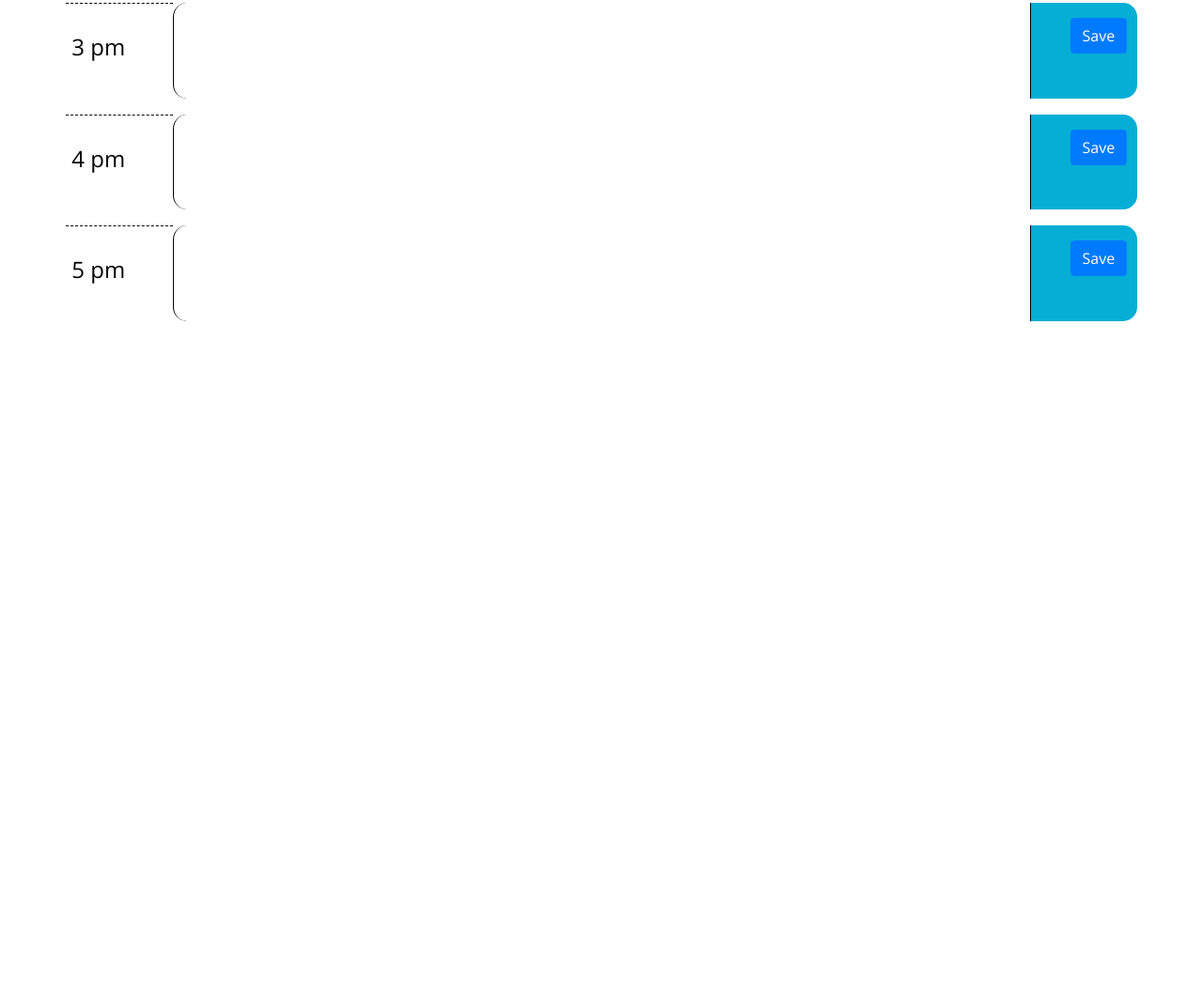
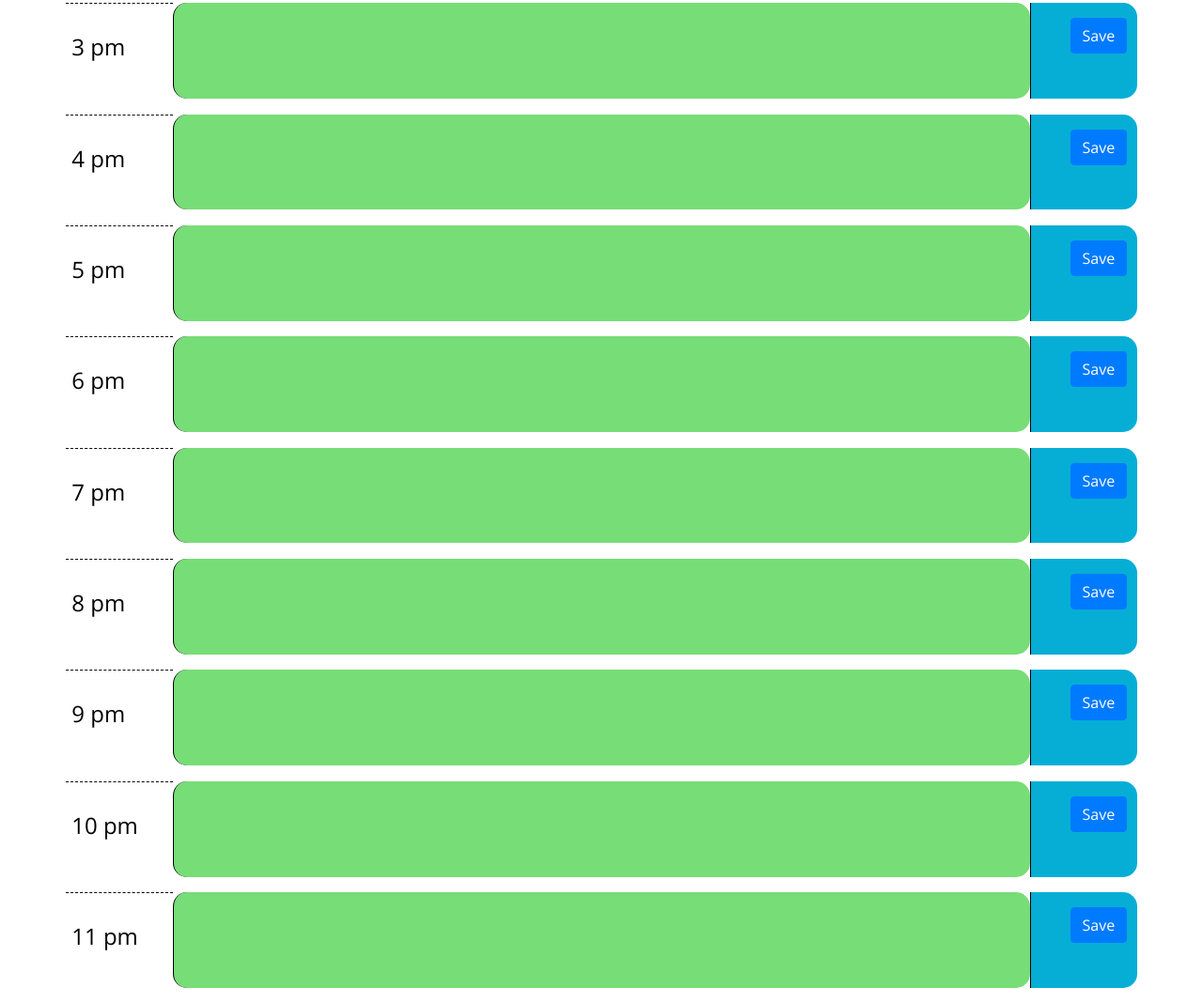
Before and after one commit to csbonang/bonang_workScheduler, a plain HTML site: page index.html in a window 1280 px wide. Shown: the part 1051-2119 px from the top of the page at 94% size. Before the commit the page ends 1408 px from the top, so only its background shows below. Drawn offline with nearby package versions, Linux system fonts and the light colour scheme.

Commit message:
completed color logic for past, present, and future

```diff
--- a/index.html
+++ b/index.html
@@ -60,7 +60,7 @@
           <button id="11-save" class="saveplan btn btn-primary">Save</button>
         </div>
       </div>
-      <!-- 12  -->
+      <!-- 12pm  -->
       <div class="row">
         <div class="hour">
            <h4> 12 pm</h4>
@@ -70,7 +70,7 @@
           <button id="12-save" class="saveplan btn btn-primary">Save</button>
         </div>
       </div>
-      <!-- 1:00 or 13:00 military time  -->
+      <!-- 1:00pm or 13:00 military time  -->
       <div class="row">
         <div class="hour">
            <h4> 1 pm</h4>
@@ -80,7 +80,7 @@
           <button id="13-save" class="saveplan btn btn-primary">Save</button>
         </div>
       </div>
-      <!-- 2:00 or 14:00 -->
+      <!-- 2:00pm or 14:00 -->
       <div class="row">
         <div class="hour">
            <h4> 2 pm</h4>
@@ -90,7 +90,7 @@
           <button id="14-save" class="saveplan btn btn-primary">Save</button>
         </div>
       </div>
-      <!-- 3:00 or 15:00 -->
+      <!-- 3:00pm or 15:00 -->
       <div class="row">
         <div class="hour">
            <h4> 3 pm</h4>
@@ -100,7 +100,7 @@
           <button id="15-save" class="saveplan btn btn-primary">Save</button>
         </div>
       </div>
-      <!-- 4:00 or 16:00 -->
+      <!-- 4:00pm or 16:00 -->
       <div class="row">
         <div class="hour">
            <h4> 4 pm</h4>
@@ -110,7 +110,7 @@
           <button id="16-save" class="saveplan btn btn-primary">Save</button>
         </div>
       </div>
-      <!-- 5:00 or 18:00 -->
+      <!-- 5:00pm or 17:00 -->
       <div class="row">
         <div class="hour">
            <h4> 5 pm</h4>
@@ -120,8 +120,67 @@
           <button id="17-save" class="saveplan btn btn-primary">Save</button>
         </div>
       </div>
+      <!-- 6:00pm or 18:00 -->
+      <div class="row">
+        <div class="hour">
+           <h4> 6 pm</h4>
+        </div>
+          <textarea class="time-block" id="18-data"></textarea>
+        <div class="saveBtn">
+          <button id="18-save" class="saveplan btn btn-primary">Save</button>
+        </div>
+      </div>
+      <!-- 7:00pm or 19:00 -->
+      <div class="row">
+        <div class="hour">
+           <h4> 7 pm</h4>
+        </div>
+          <textarea class="time-block" id="19-data"></textarea>
+        <div class="saveBtn">
+          <button id="19-save" class="saveplan btn btn-primary">Save</button>
+        </div>
+      </div>
+      <!-- 8:00pm or 20:00 -->
+      <div class="row">
+        <div class="hour">
+           <h4> 8 pm</h4>
+        </div>
+          <textarea class="time-block" id="20-data"></textarea>
+        <div class="saveBtn">
+          <button id="20-save" class="saveplan btn btn-primary">Save</button>
+        </div>
+      </div>
+      <!-- 9:00pm or 21:00 -->
+      <div class="row">
+        <div class="hour">
+           <h4> 9 pm</h4>
+        </div>
+          <textarea class="time-block" id="21-data"></textarea>
+        <div class="saveBtn">
+          <button id="21-save" class="saveplan btn btn-primary">Save</button>
+        </div>
+      </div>
+      <!-- 10:00pm or 22:00 -->
+      <div class="row">
+        <div class="hour">
+           <h4> 10 pm</h4>
+        </div>
+          <textarea class="time-block" id="22-data"></textarea>
+        <div class="saveBtn">
+          <button id="22-save" class="saveplan btn btn-primary">Save</button>
+        </div>
+      </div>
+      <!-- 11:00pm or 23:00 -->
+      <div class="row">
+        <div class="hour">
+           <h4> 11 pm</h4>
+        </div>
+          <textarea class="time-block" id="23-data"></textarea>
+        <div class="saveBtn">
+          <button id="23-save" class="saveplan btn btn-primary">Save</button>
+        </div>
+      </div>
     </div>
-
     <script src="https://cdnjs.cloudflare.com/ajax/libs/jquery/3.2.1/jquery.min.js"></script>
     <script src="https://cdnjs.cloudflare.com/ajax/libs/moment.js/2.24.0/moment.min.js"></script>
     <!-- Reference javascript -->
--- a/script.js
+++ b/script.js
@@ -1,31 +1,42 @@
 
 //=====Current Day==============
-// currentDay: displays the current day and month
+// today: displays the current day and month
 var today = $( "#currentDay" ).text( moment().format('dddd, MMMM Do'))
 
 
 //====Time blocks==============
+    // current Hour: holds the current hour
     var currentHour = moment().hours()
+    console.log('current Hour', currentHour);
 
     //=======About the for loop===============================================================
         // Retrieves the data from local storage.
         // data is associated with a #.
         // Each # represents time in military time (9:00 - 18:00 hours)
         // Then, we can access the value associated with each id
-        // recall (refer to index.html). the id's for each time block are formatted as #-data
+        // recall (refer to index.html), the id's for each time block are formatted as #-data
     //========================================================================================
-    for(var i = 9; i < 18; i++)
+    for(var i = 9; i < 24; i++)
     {
         // split the id on the character and access the data from the id
         var retriveplan = localStorage.getItem(i);
         $(`#${i}-data`).val(retriveplan)
-        // TODO: other conditions
+        // check if each time block is the current, past, or future time.
+        // the colors associated with each class is displayed
         if(i<currentHour) {
-            $(`#${i}-data`).addClass("past")
+            $(`#${i}-data`).addClass("past");
+        }
+        else if (i == currentHour)
+        {
+            $(`#${i}-data`).addClass("present");
+        }
+        else if (i > currentHour)
+        {
+            $(`#${i}-data`).addClass("future");
         }
     }
 
-    // once user clicks save plan, it stores the edits to local storage.
+    // once the user clicks save plan, it stores the edits to local storage.
     $(".saveplan").on("click",function(){
         var time = $(this).attr("id").split("-")[0]
         var userplan = $("#"+time+"-data").val()
```
